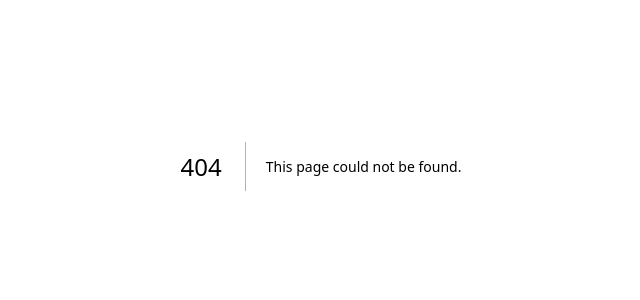
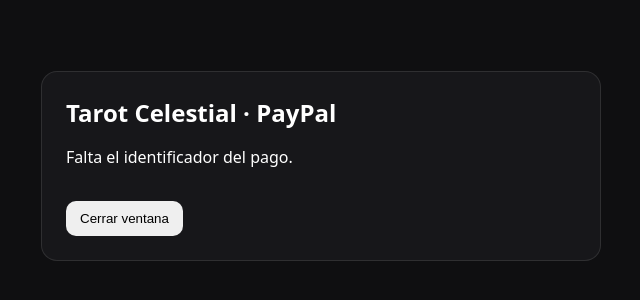
Before and after one commit to Tarot-Celestial/tarot-celestial-panel, a Next.js app: page /paypal/finalizar in a window 1280 px wide. Before the commit this address had no page. Shown: the part 234-534 px from the top of the page, without its empty margins (319-959 px from the left). Built offline with nearby package versions, Linux system fonts and the light colour scheme.

Commit message:
Create page.tsx

```diff
--- /dev/null
+++ b/src/app/paypal/finalizar/page.tsx
@@ -0,0 +1,89 @@
+"use client";
+
+import { useEffect, useState } from "react";
+import { useSearchParams } from "next/navigation";
+
+export default function PayPalFinalizarPage() {
+  const searchParams = useSearchParams();
+  const [msg, setMsg] = useState("Procesando pago...");
+  const [done, setDone] = useState(false);
+
+  useEffect(() => {
+    let cancelled = false;
+
+    async function run() {
+      const token = searchParams.get("token") || searchParams.get("paypal_order_id") || "";
+      const isCancel = searchParams.get("cancel") === "1";
+
+      if (!token) {
+        setMsg("Falta el identificador del pago.");
+        setDone(true);
+        return;
+      }
+
+      try {
+        const r = await fetch(`/api/crm/pagos/paypal/capture?paypal_order_id=${encodeURIComponent(token)}${isCancel ? "&cancel=1" : ""}`, {
+          cache: "no-store",
+        });
+
+        const j = await r.json().catch(() => ({}));
+
+        if (cancelled) return;
+
+        if (!r.ok || !j?.ok) {
+          setMsg(`Error procesando el pago: ${j?.error || r.status}`);
+          setDone(true);
+          return;
+        }
+
+        if (j?.status === "cancelled") {
+          setMsg("Pago cancelado. Ya puedes cerrar esta ventana.");
+          setDone(true);
+          return;
+        }
+
+        setMsg("Pago completado correctamente. Ya puedes volver al CRM.");
+        setDone(true);
+
+        try {
+          if (window.opener) {
+            window.opener.postMessage({ type: "paypal-payment-finished", ok: true }, window.location.origin);
+          }
+        } catch {}
+      } catch (e: any) {
+        if (cancelled) return;
+        setMsg(`Error procesando el pago: ${e?.message || "ERR"}`);
+        setDone(true);
+      }
+    }
+
+    run();
+
+    return () => {
+      cancelled = true;
+    };
+  }, [searchParams]);
+
+  return (
+    <div style={{ minHeight: "100vh", display: "grid", placeItems: "center", background: "#0f0f11", color: "#fff", padding: 24 }}>
+      <div style={{ width: "100%", maxWidth: 560, border: "1px solid rgba(255,255,255,.1)", borderRadius: 16, padding: 24, background: "#17171a" }}>
+        <h1 style={{ margin: 0, fontSize: 24 }}>Tarot Celestial · PayPal</h1>
+        <p style={{ marginTop: 16, lineHeight: 1.5 }}>{msg}</p>
+        {done ? (
+          <button
+            onClick={() => window.close()}
+            style={{
+              marginTop: 16,
+              border: 0,
+              borderRadius: 10,
+              padding: "10px 14px",
+              cursor: "pointer",
+            }}
+          >
+            Cerrar ventana
+          </button>
+        ) : null}
+      </div>
+    </div>
+  );
+}
```
